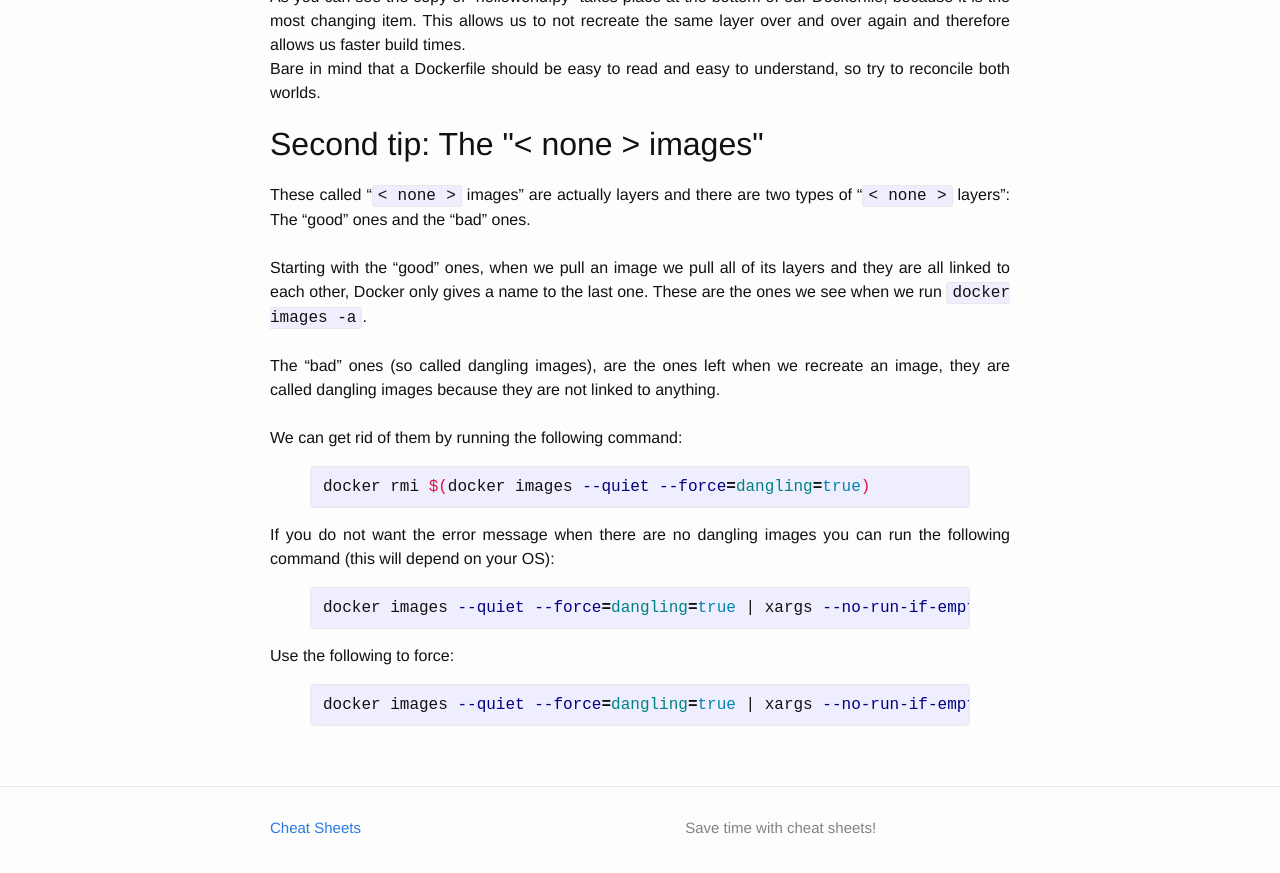
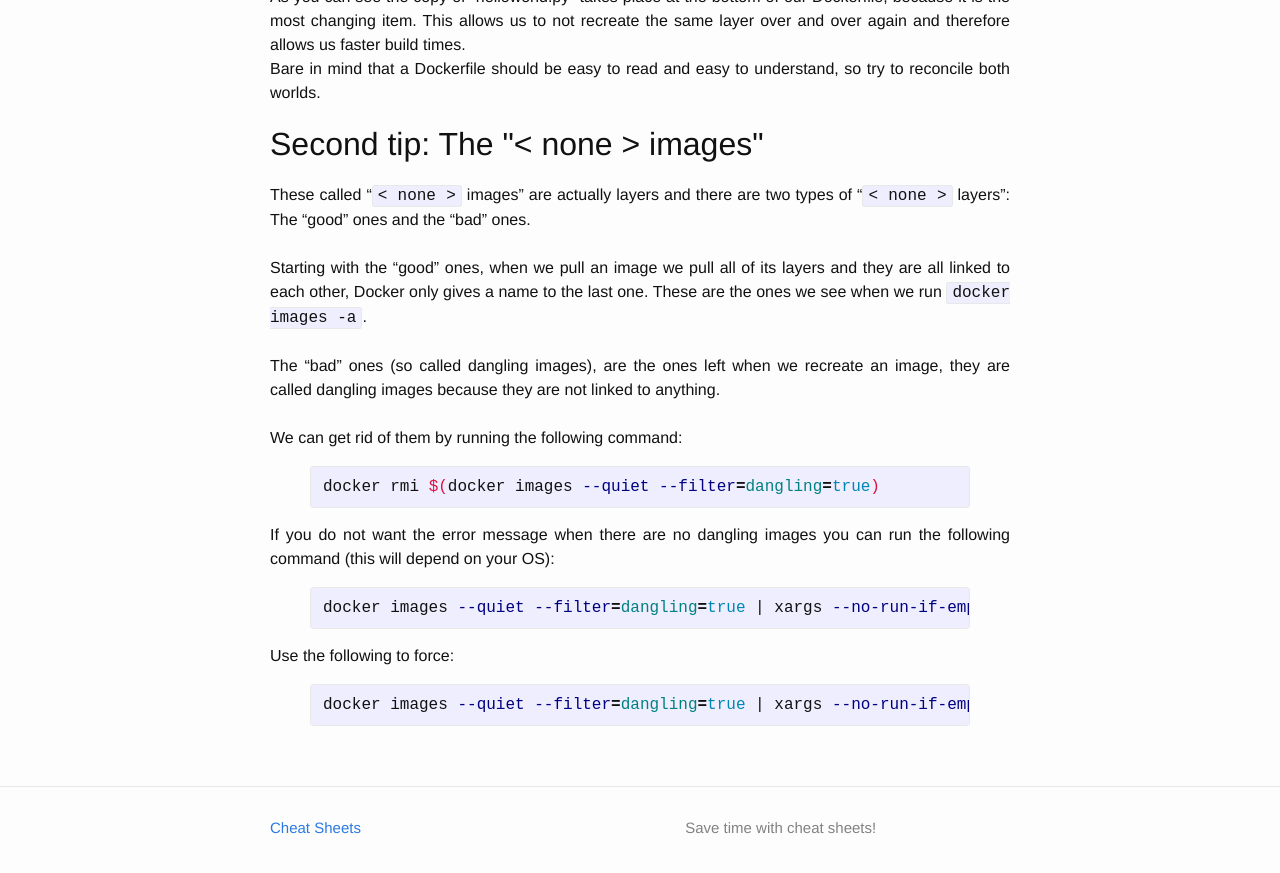
Before and after one commit to afbernardino/cheatsheets, a Jekyll site: the page built from _posts/docker/2018-02-11-Quick-tips-on-images-and-layers.md, in a window 1280 px wide and 900 px high, scrolled down 1697 px. Shown: the top 873 px of the window. Built offline with Jekyll 4.4.1, drawn with Linux system fonts in a browser that asks for light colours.

Commit message:
fixed command syntax

```diff
--- a/_posts/docker/2018-02-11-Quick-tips-on-images-and-layers.md
+++ b/_posts/docker/2018-02-11-Quick-tips-on-images-and-layers.md
@@ -79,18 +79,18 @@ anything.
 We can get rid of them by running the following command:
 
 {% highlight shell %}
-docker rmi $(docker images --quiet --force=dangling=true)
+docker rmi $(docker images --quiet --filter=dangling=true)
 {% endhighlight %}
 
 If you do not want the error message when there are no dangling images you can
 run the following command (this will depend on your OS):
 
 {% highlight shell %}
-docker images --quiet --force=dangling=true | xargs --no-run-if-empty docker rmi
+docker images --quiet --filter=dangling=true | xargs --no-run-if-empty docker rmi
 {% endhighlight %}
 
 Use the following to force:
 
 {% highlight shell %}
-docker images --quiet --force=dangling=true | xargs --no-run-if-empty docker rmi -f
+docker images --quiet --filter=dangling=true | xargs --no-run-if-empty docker rmi -f
 {% endhighlight %}
```
